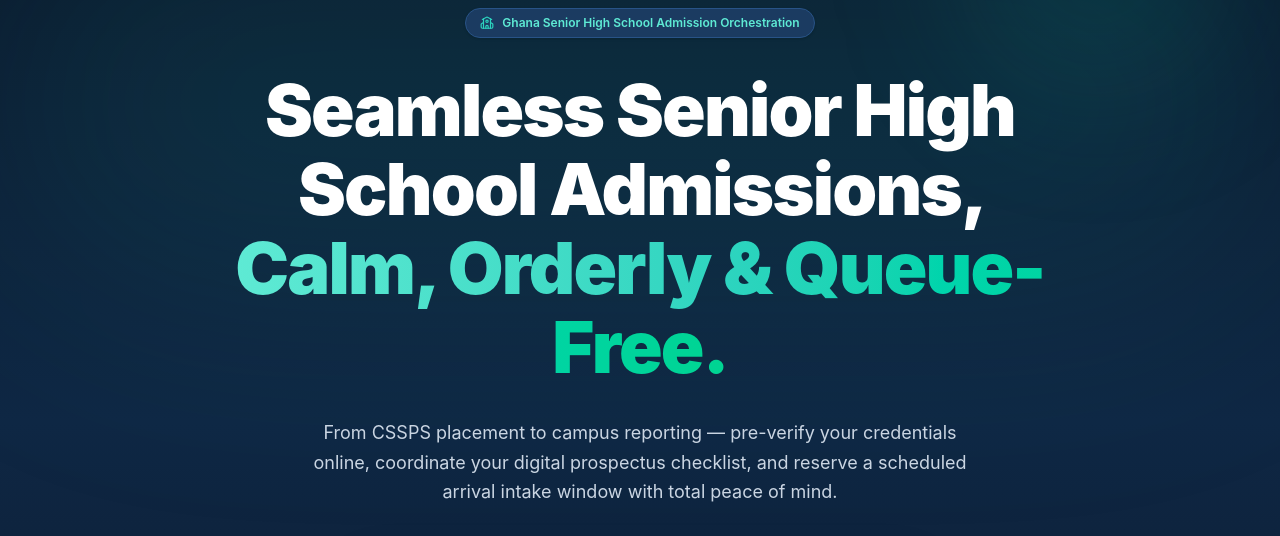
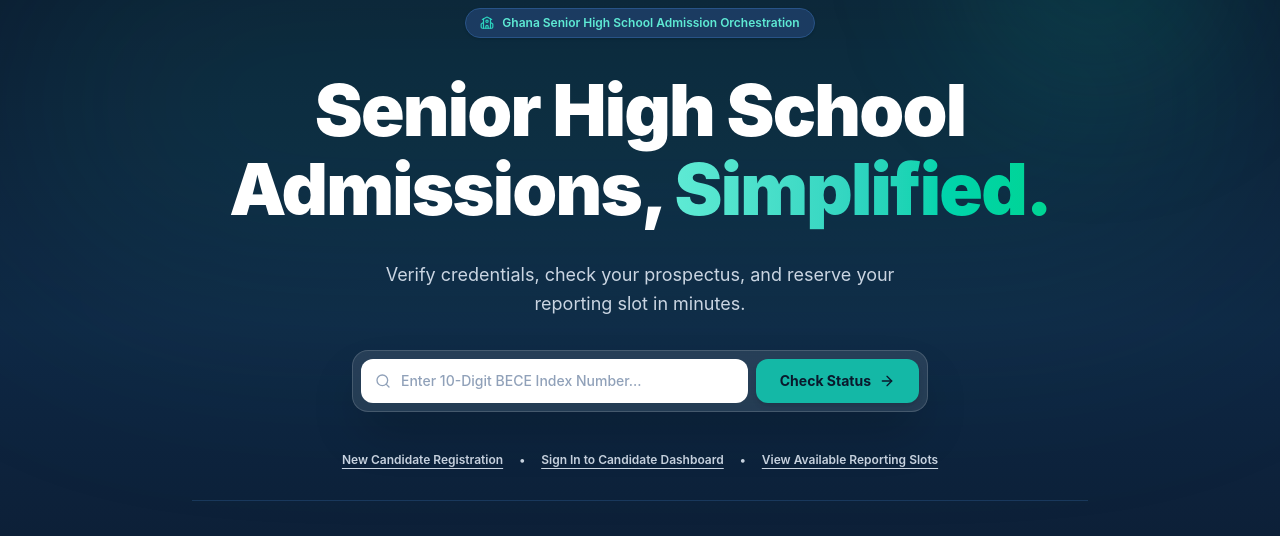
Before and after one commit to kingfaisal04/CitizenQueue, a React (Vite) app: page / in a window 1280 px wide. Shown: the part 199-735 px from the top of the page. Built offline with nearby package versions, Linux system fonts and the light colour scheme; no server answers.

Commit message:
Copy: Refine hero section headline to a precise, powerful statement

```diff
--- a/src/pages/citizen/LandingPage.jsx
+++ b/src/pages/citizen/LandingPage.jsx
@@ -133,15 +133,15 @@ export default function LandingPage() {
 
           {/* Main Headline */}
           <h1 className="text-4xl sm:text-6xl lg:text-7xl font-black tracking-tight max-w-4xl mx-auto leading-[1.1]">
-            Seamless Senior High School Admissions,{' '}
+            Senior High School Admissions,{' '}
             <span className="text-transparent bg-clip-text bg-gradient-to-r from-cqTeal-300 via-cqTeal-400 to-emerald-400">
-              Calm, Orderly & Queue-Free.
+              Simplified.
             </span>
           </h1>
 
           {/* Subheading */}
-          <p className="text-base sm:text-lg text-slate-300 max-w-2xl mx-auto leading-relaxed">
-            From CSSPS placement to campus reporting — pre-verify your credentials online, coordinate your digital prospectus checklist, and reserve a scheduled arrival intake window with total peace of mind.
+          <p className="text-base sm:text-lg text-slate-300 max-w-xl mx-auto leading-relaxed">
+            Verify credentials, check your prospectus, and reserve your reporting slot in minutes.
           </p>
 
           {/* Quick BECE Placement Lookup Box */}
```
